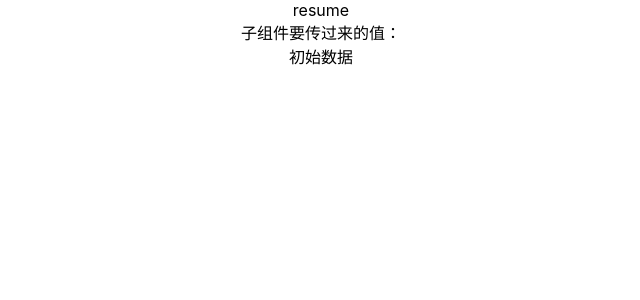
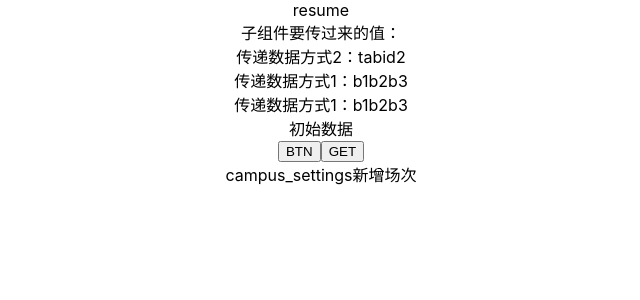
Before and after one commit to stacey1124/react_resume, a React (Create React App) app: page / in a window 1280 px wide. Shown: the top 300 px of the page, without its empty margins (319-959 px from the left). Built offline with nearby package versions, Linux system fonts and the light colour scheme; no server answers.

Commit message:
20201124之前写的提交

```diff
--- a/src/App.js
+++ b/src/App.js
@@ -1,11 +1,13 @@
 import logo from './logo.svg';
 import './App.css';
 import Resume from './resume'
+import Add from './campus_settings'
 
 function App() {
   return (
     <div className="App">
       <Resume />
+      <Add />
       {/* <header className="App-header">
         <img src={logo} className="App-logo" alt="logo" />
         <p>
--- /dev/null
+++ b/src/campus_settings/index.js
@@ -0,0 +1,23 @@
+import React from 'react'
+import AddNewSite from './newcommon.index'
+
+export default class Add extends React.Component {
+  render() {
+    return (
+      <div>
+        campus_settings
+        <AddNewSite
+          project_id={2}
+          siteList={[1,2,3]}
+          onSuccess={() => {
+
+          }}
+        >
+          <span>
+            新增场次
+          </span>
+        </AddNewSite>
+      </div>
+    )
+  }
+}
--- /dev/null
+++ b/src/campus_settings/newcommon.index.js
@@ -0,0 +1,22 @@
+import React from 'react'
+
+export default class AddNewSite extends React.Component {
+  render() {
+    let { children } = this.props;
+    let childrenProps = children.props;
+    console.log("children:", children);//span...
+    console.log("children.props", children.props)
+    console.log("this.dialog:", this.dialog)
+    return (
+      React.cloneElement(
+        children, {
+          ...childrenProps,
+          onClick: (e) => {
+            this.dialog.show()
+          }
+        }
+
+      )
+    )
+  }
+}
--- /dev/null
+++ b/src/resume/btn_batch.js
@@ -0,0 +1,24 @@
+function changeTxt() {
+
+}
+
+export function BtnBatch({tabid, tab_list}) {
+  console.log("tabid:", tab_list);
+  const tab_list_changed = changeTxt(tab_list);
+  return (
+    <div>
+      传递数据方式1：
+      {tab_list}
+    </div>
+  )
+}
+
+export function BtnBatch2(props) {
+  const { tabid2 } = props
+  return (
+    <div>
+      传递数据方式2：
+      {tabid2}
+    </div>
+  )
+}
--- a/src/resume/index.js
+++ b/src/resume/index.js
@@ -5,23 +5,41 @@ export default class Resume extends React.Component {
     super(props);
     this.state = {
       gen_data: '初始数据',
-      childMsg: ''
+      childMsg: '',
+      scroll: {
+        x: 20,
+        y: 20
+      }
     }
+  }
+  componentDidMount() {
+    console.log(111)
+    fetch("http://recruitmentai.hbjy88.com/position/search?channel=2&brand=28&project_id=22")
+    .then(res => res.json())
+    .then(data => {
+      console.log("data:",data)
+    })
   }
   getChildMsg = (msg) => {
     this.setState({
       childMsg: msg
     })
   }
+
+  handleClick = () => {
+
+  }
   render () {
-    const { gen_data, childMsg } = this.state;
+    const { gen_data, childMsg, scroll } = this.state;
     // let { list, pagination } = Gen.getProcedureVariable.call(this);
     // console.log(list);
     return (
       <div>
         resume
         <div>子组件要传过来的值：{childMsg}</div>
-        <Gen data={gen_data} parentMethod={this.getChildMsg} />
+        <Gen data={gen_data} parentMethod={this.getChildMsg} {...scroll} />
+        <button onClick={() => {alert(gen_data)}}>BTN</button>
+        <button onClick={this.handleClick}>GET</button>
       </div>
     )
   }
--- a/src/resume/srs.gen.js
+++ b/src/resume/srs.gen.js
@@ -1,9 +1,11 @@
 import React from 'react';
+import * as BB from './btn_batch';
 export default class Gen extends React.Component {
   constructor(props){
     super(props);
     this.state = {
-      childMsg: '子组件要传给父组件的内容'
+      childMsg: '子组件要传给父组件的内容',
+      tabid2: 'tabid2'
     }
   }
 
@@ -23,11 +25,28 @@ export default class Gen extends React.Component {
 
   componentDidMount() {
   }
+
   render() {
-    const { data } = this.props;
-    let { list } = this.getProcedureVariable();
+    let tabid = 'tabid1',
+    tab_list = ['b1', 'b2', 'b3'],
+    projects_id = 2;
+
+    const { tabid2 } = this.state;
+    const { data, scroll, x, y } = this.props;
+    console.log("child:", scroll, x, y);
+    console.log("this", this);
+
     return (
-      <div className="gen-data" onClick={this.handleParentToChild}>{data}</div>
+      <div>
+        <BB.BtnBatch2 tabid2={tabid2} />
+        {BB.BtnBatch.call(this, { tabid, tab_list })}
+        {/* 方法二: 也可以实现传递参数 */}
+        {BB.BtnBatch.call(null, { tabid, tab_list })}
+        {/* 使用下面这种方法调用函数tabid会显示undefined */}
+        {/* {BB.BtnBatch.call( tabid, tab_list )} */}
+        <div className="text1"></div>
+        <div className="gen-data" onClick={this.handleParentToChild}>{data}</div>
+      </div>
     )
   }
 }
```
